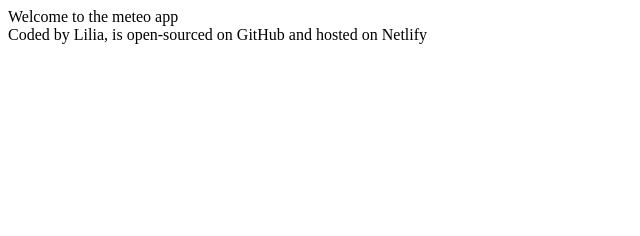
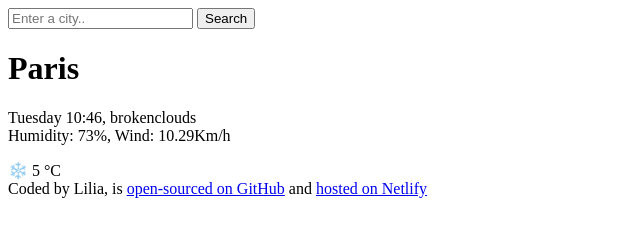
Before and after one commit to liliapianella-dot/weather-application-and-forecast, a plain HTML site: page index.html in a window 1280 px wide. Shown: the whole page, without its empty margins (0-640 px from the left). Drawn offline with Linux system fonts and the light colour scheme.

Commit message:
Added the HTML to the project

```diff
--- a/index.html
+++ b/index.html
@@ -6,9 +6,37 @@
     <title>meteo app</title>
   </head>
   <body>
-    Welcome to the meteo app
+    <header>
+      <form action="">
+        <input type="search" placeholder="Enter a city.." required />
+        <input type="submit" value="Search" />
+      </form>
+    </header>
+    <main>
+      <div>
+        <h1>Paris</h1>
+        <p>Tuesday 10:46, brokenclouds <br />Humidity: 73%, Wind: 10.29Km/h</p>
+      </div>
+      <div>❄️ 5 °C</div>
+    </main>
+
     <footer>
-      Coded by Lilia, is open-sourced on GitHub and hosted on Netlify
+      Coded by
+      <a href="https://github.com/pianellalilia-dot" target="_blank"></a>Lilia,
+      is
+      <a
+        href="https://github.com/pianellalilia-dot/meteo"
+        target="_blank"
+        rel="noopener noreferrer"
+        >open-sourced on GitHub</a
+      >
+      and
+      <a
+        href="http:///meteo-current-and-forecast.netlify.app/"
+        target="_blank"
+        rel="noopener noreferrer"
+        >hosted on Netlify</a
+      >
     </footer>
   </body>
 </html>
```
